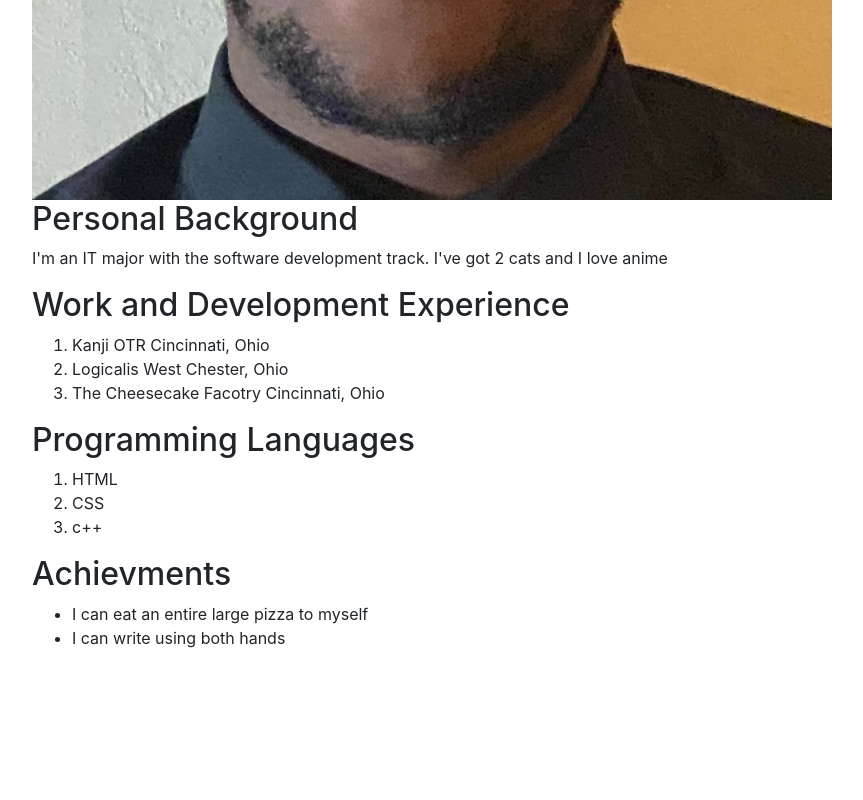
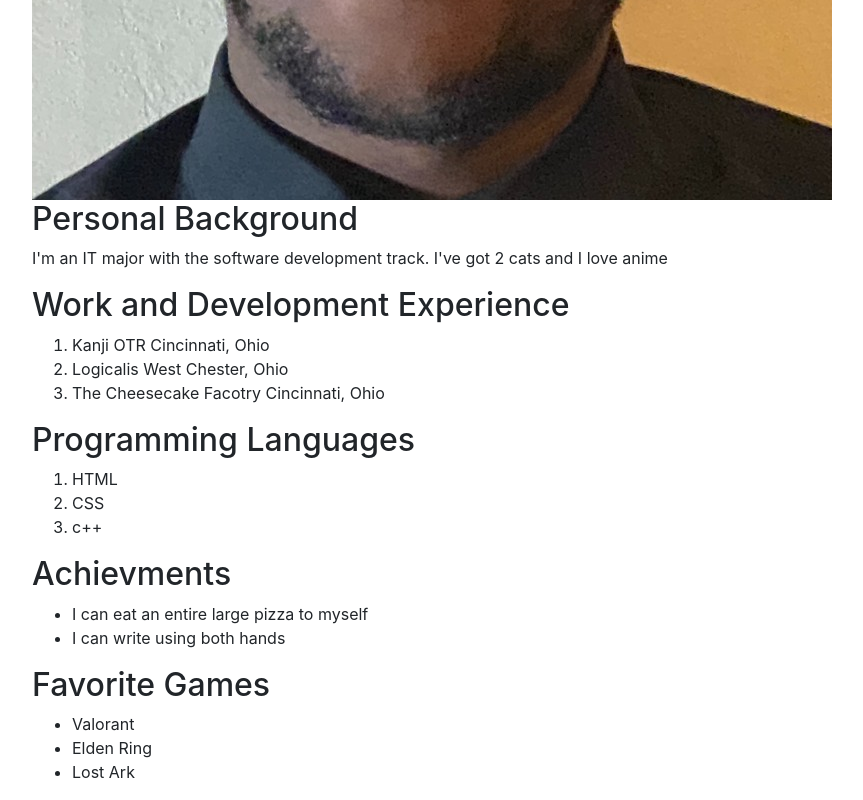
Before and after one commit to IT3049C-Students/1-online-portfolio-kooncewc, a website: page index.html in a window 1280 px wide. Shown: the part 656-1456 px from the top of the page, without its empty margins (53-916 px from the left). Before the commit the page ends 1322 px from the top, so only its background shows below. Drawn offline with nearby package versions, Linux system fonts and the light colour scheme.

Commit message:
Added favorite games section

```diff
--- a/index.html
+++ b/index.html
@@ -37,6 +37,7 @@
           <li>The Cheesecake Facotry Cincinnati, Ohio</li>
         </ol>
       </section>
+    </div>
     <div class="section" id="programmingLanguages">
       <section>
         <h2>Programming Languages</h2>
@@ -46,6 +47,7 @@
           <li>c++</li>
         </ol>
       </section>
+    </div>
     <div class="section" id="achievements">
       <section>
         <h2>Achievments</h2>
@@ -55,8 +57,18 @@
         </ul>
       </section>
     </div>
+    <div class="section" id="games">
+      <section>
+        <h2> Favorite Games</h2>
+        <ul>
+          <li>Valorant</li>
+          <li>Elden Ring</li>
+          <li>Lost Ark</li>
+        </ul>
+      </section>
     </div>
-    </div>
+
+
   </div>
 
   <!-- INCLUDE SCRIPTS FILE HERE -->
```
Lines whose indentation alone changed are shown as unchanged.
